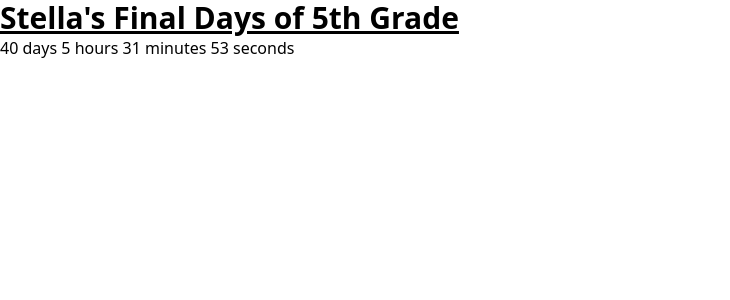
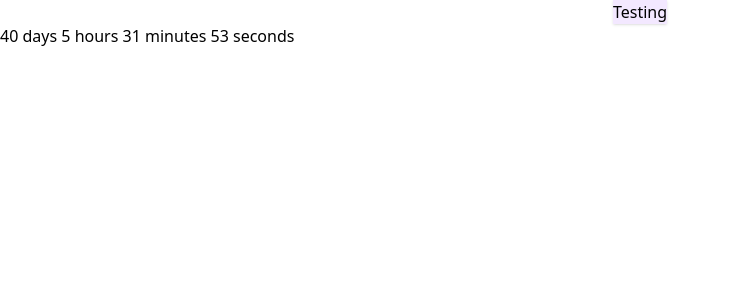
Before and after one commit to jordan-romero/school-countdown, a React (Create React App) app: page / in a window 1280 px wide. Shown: the top 300 px of the page, without its empty margins (0-730 px from the left). Built offline with nearby package versions, Linux system fonts and the light colour scheme; the HTML template or start-up script is replaced by a standard one.

Commit message:
working on tailwind styling

```diff
--- a/src/App.js
+++ b/src/App.js
@@ -1,10 +1,11 @@
 import Timer from "./CountdownTimer/Timer";
+import HeaderContainer from "./Header/HeaderContainer";
 
 function App() {
   return (
     <div>
-      <header>
-        <h1 className="text-3xl font-bold underline">Stella's Final Days of 5th Grade</h1>
+      <header class ="flex justify-center content-center">
+        <HeaderContainer />
       </header>
         <Timer />
     </div>
--- /dev/null
+++ b/src/Header/HeaderContainer.js
@@ -0,0 +1,14 @@
+import React from 'react'
+
+const HeaderContainer = () => {
+  return (
+    <div class="bg-purple-100
+                shadow
+                max-w-2xl
+                ">
+      Testing
+    </div>
+  )
+}
+
+export default HeaderContainer
```
